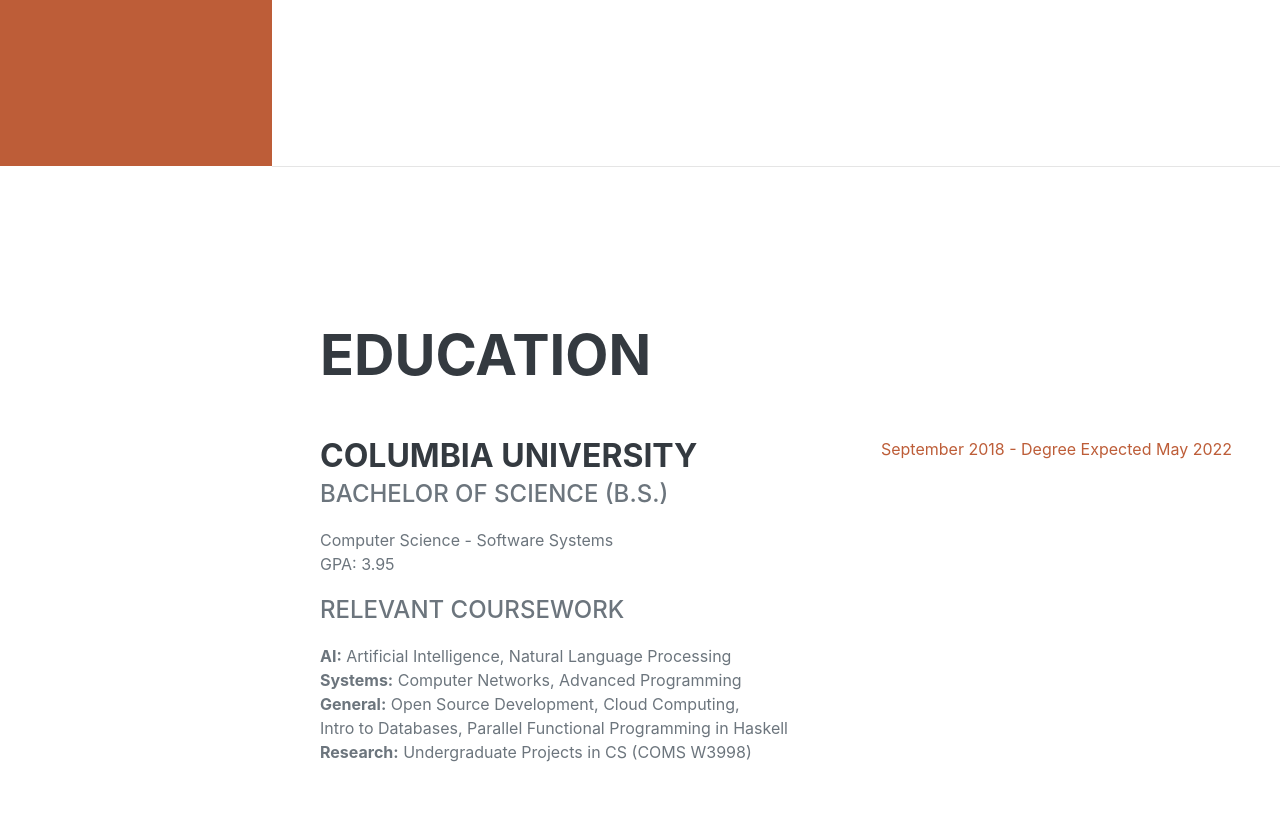
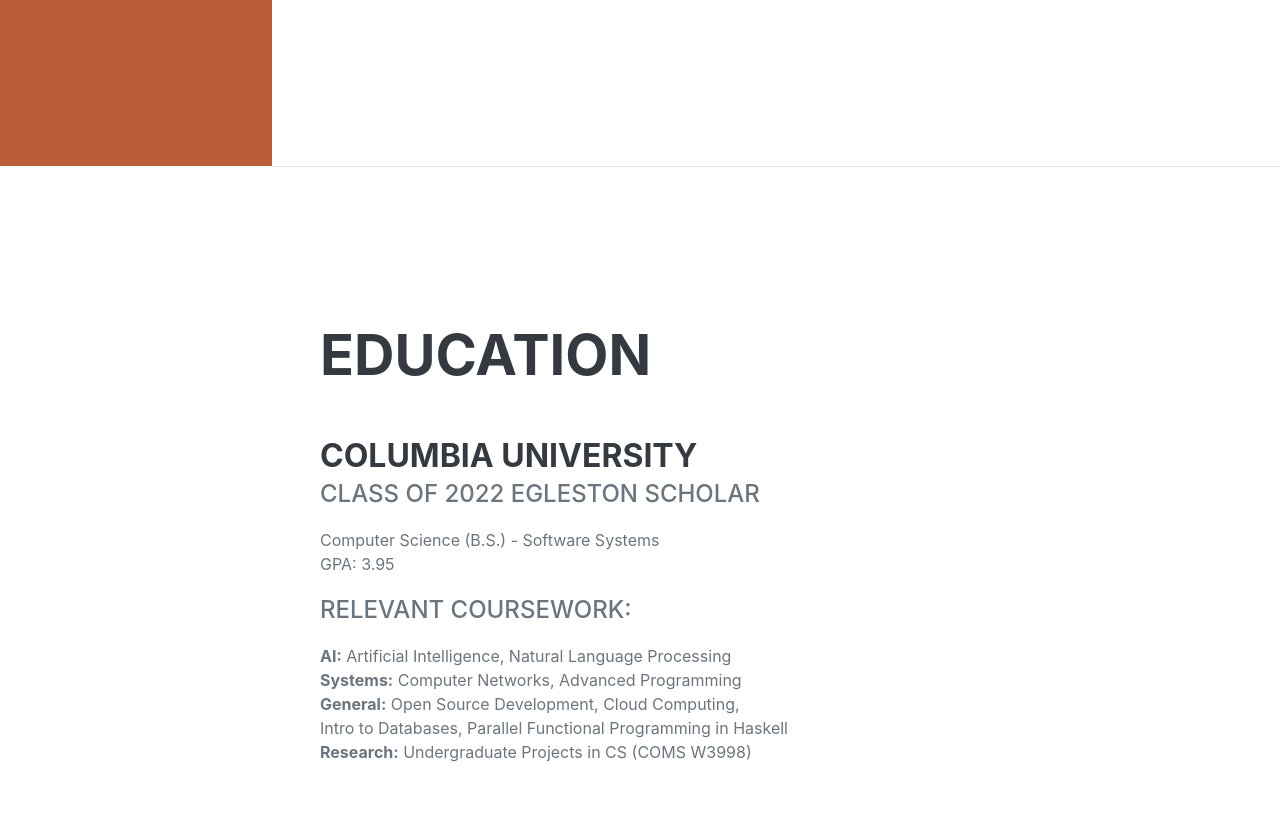
Before and after one commit to treygilliland/treygilliland.github.io, a plain HTML site: page index.html in a window 1280 px wide. Shown: the part 634-1449 px from the top of the page. Drawn offline with nearby package versions, Linux system fonts and the light colour scheme; a web font is replaced by a local one.

Commit message:
Updated favicon and education

```diff
--- a/index.html
+++ b/index.html
@@ -6,7 +6,7 @@
         <meta name="description" content="" />
         <meta name="author" content="" />
         <title>Trey Gilliland</title>
-        <link rel="icon" type="image/x-icon" href="assets/img/favicon.ico" />
+        <link rel="icon" type="image/x-icon" href="assets/img/favico.png" />
         <!-- Font Awesome icons (free version)-->
         <script src="https://use.fontawesome.com/releases/v5.13.0/js/all.js" crossorigin="anonymous"></script>
         <!-- Google fonts-->
@@ -68,16 +68,15 @@
                     <div class="d-flex flex-column flex-md-row justify-content-between mb-5">
                         <div class="flex-grow-1">
                             <h3 class="mb-0">Columbia University</h3>
-                            <div class="subheading mb-3">Bachelor of Science (B.S.) </div>
-                            <div>Computer Science - Software Systems</div>
+                            <div class="subheading mb-3">Class of 2022 Egleston Scholar</div>
+                            <div>Computer Science (B.S.) - Software Systems</div>
                             <p>GPA: 3.95</p>
-                            <div class="subheading mb-3">Relevant Coursework</div>
+                            <div class="subheading mb-3">Relevant Coursework:</div>
                             <div><b>AI:</b> Artificial Intelligence, Natural Language Processing</div>
                             <div><b>Systems:</b> Computer Networks, Advanced Programming</div>
                             <div><b>General:</b> Open Source Development, Cloud Computing,<br>Intro to Databases, Parallel Functional Programming in Haskell</b></div>
                             <div><b>Research:</b> Undergraduate Projects in CS (COMS W3998)</div>
                         </div>
-                        <div class="flex-shrink-0"><span class="text-primary">September 2018 - Degree Expected May 2022</span></div>
                     </div>
                 </div>
             </section>
```
Also changed, not shown: assets/img/favico.ico (added), assets/img/favico.png (added), assets/img/favicon.ico (deleted).
